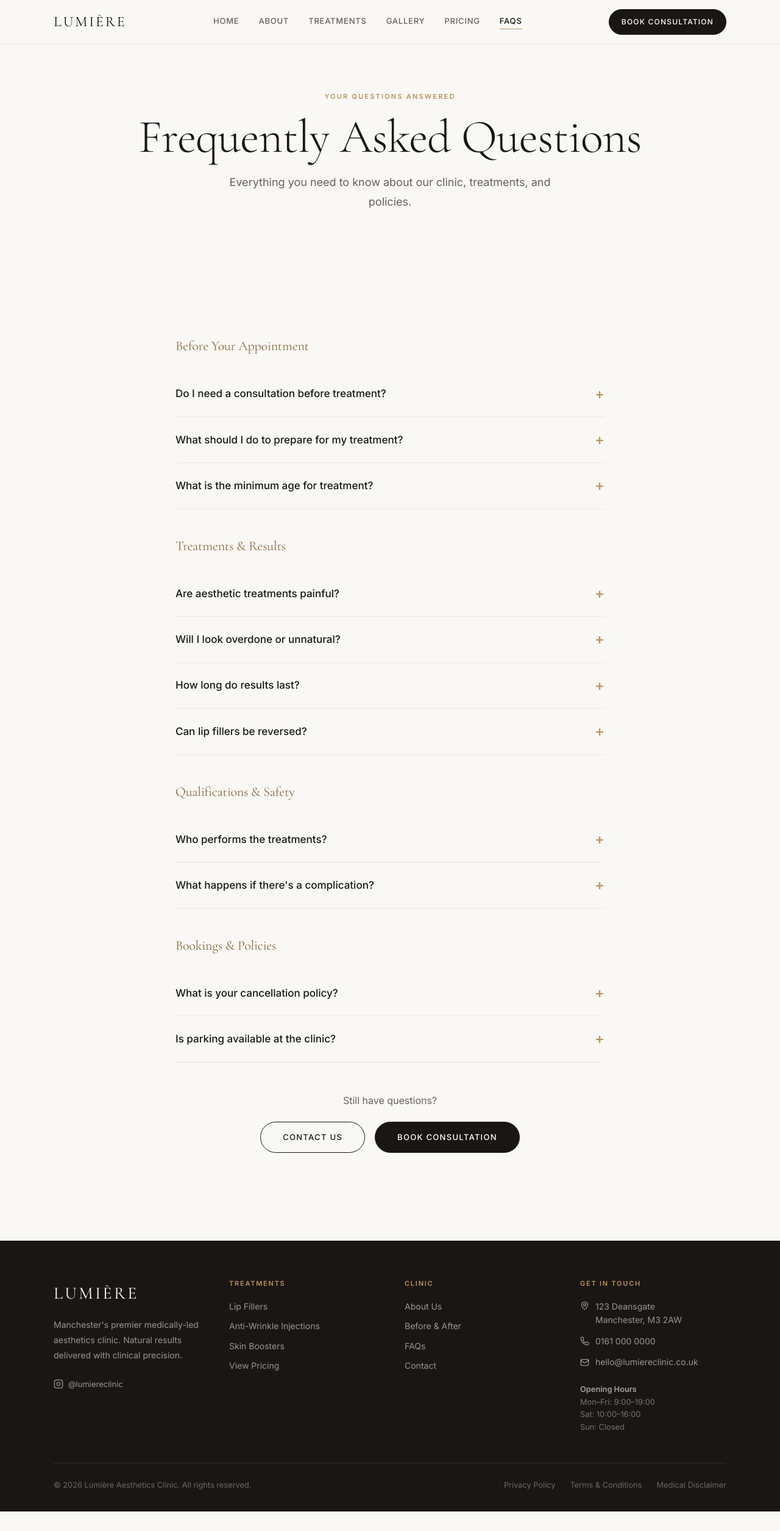
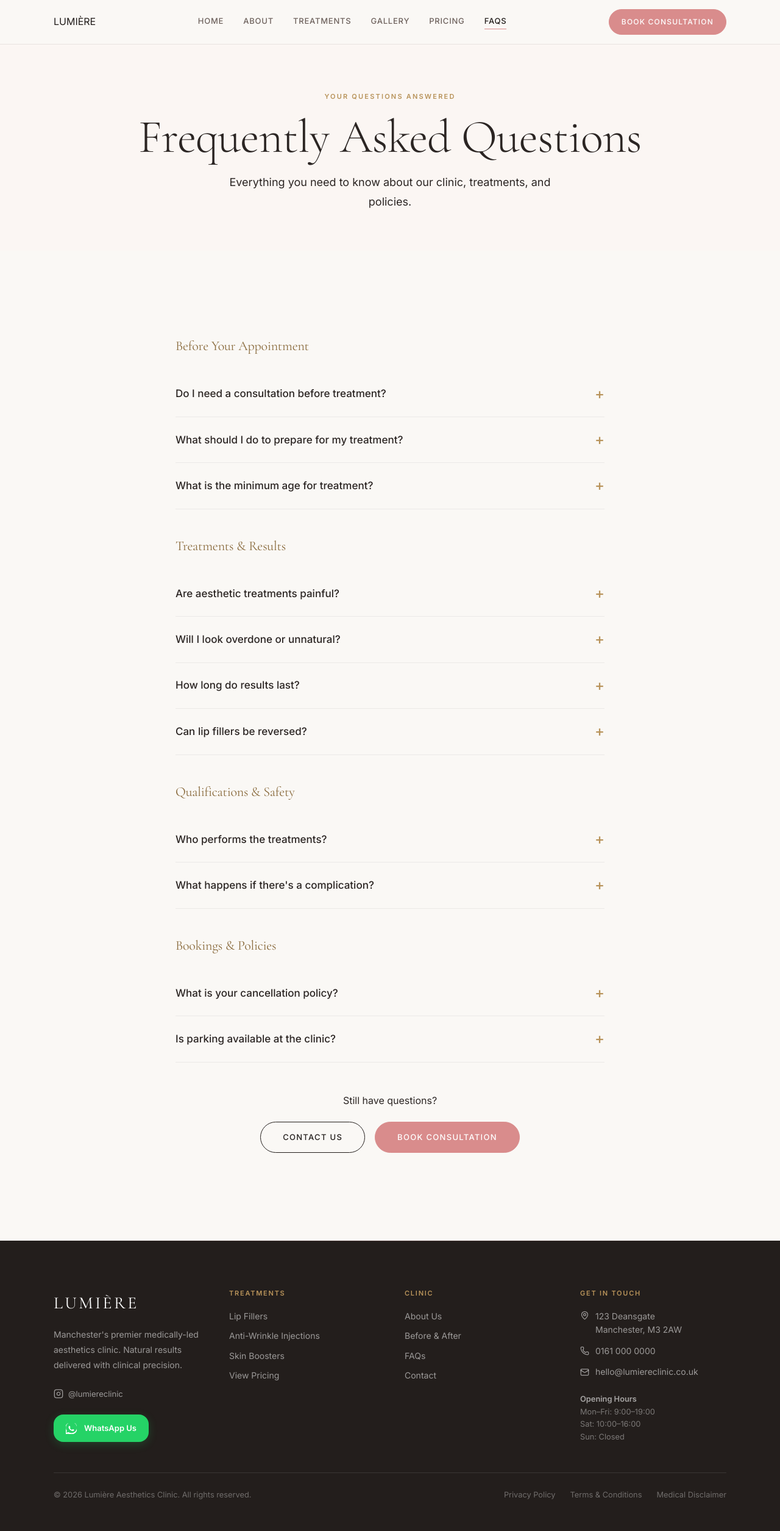
Before and after one commit to mkhushi05/demo-clinics-template, a React (Vite) app: page /faqs in a window 1280 px wide. Shown: the whole page at 61% size. Before the commit the page ends 2478 px from the top, so only its background shows below. Built offline with nearby package versions, Linux system fonts and the light colour scheme.

Commit message:
feat: update color palette, typography, and button styles across the site

```diff
--- a/src/components/layout/Footer.tsx
+++ b/src/components/layout/Footer.tsx
@@ -7,12 +7,16 @@ export default function Footer() {
     return (
         <footer
             style={{
-                backgroundColor: 'var(--color-charcoal)',
+                backgroundColor: 'var(--color-espresso)',
                 color: 'rgba(255, 255, 255, 0.7)',
-                paddingTop: '4rem',
-                paddingBottom: '2rem',
+                paddingTop: '5rem',
+                paddingBottom: '3rem',
+                position: 'relative',
+                overflow: 'hidden',
             }}
         >
+            {/* Soft decorative glow */}
+            <div style={{ position: 'absolute', top: 0, left: '50%', transform: 'translateX(-50%)', width: '100%', maxWidth: '1200px', height: '1px', background: 'linear-gradient(to right, transparent, rgba(217, 140, 140, 0.2), transparent)' }} />
             <div className="container">
                 <div
                     style={{
@@ -54,12 +58,47 @@ export default function Footer() {
                                 fontSize: '0.8125rem',
                                 color: 'rgba(255,255,255,0.55)',
                                 transition: 'color 0.25s ease',
+                                marginBottom: '1.5rem',
                             }}
                             onMouseEnter={e => (e.currentTarget.style.color = '#ffffff')}
                             onMouseLeave={e => (e.currentTarget.style.color = 'rgba(255,255,255,0.55)')}
                         >
                             <Instagram size={16} />
                             @lumiereclinic
+                        </a>
+
+                        <a
+                            href="https://wa.me/441610000000"
+                            target="_blank"
+                            rel="noopener noreferrer"
+                            style={{
+                                display: 'flex',
+                                alignItems: 'center',
+                                gap: '0.75rem',
+                                width: 'fit-content',
+                                backgroundColor: '#25D366',
+                                color: '#ffffff',
+                                padding: '0.75rem 1.25rem',
+                                borderRadius: '1rem',
+                                fontSize: '0.8125rem',
+                                fontWeight: 600,
+                                textDecoration: 'none',
+                                transition: 'transform 0.3s ease, box-shadow 0.3s ease',
+                                boxShadow: '0 4px 15px rgba(37, 211, 102, 0.2)',
+                            }}
+                            onMouseEnter={e => {
+                                e.currentTarget.style.transform = 'translateY(-2px)';
+                                e.currentTarget.style.boxShadow = '0 6px 20px rgba(37, 211, 102, 0.3)';
+                            }}
+                            onMouseLeave={e => {
+                                e.currentTarget.style.transform = 'translateY(0)';
+                                e.currentTarget.style.boxShadow = '0 4px 15px rgba(37, 211, 102, 0.2)';
+                            }}
+                        >
+                            <svg width="18" height="18" viewBox="0 0 24 24" fill="currentColor">
+                                <path d="M17.472 14.382c-.297-.149-1.758-.867-2.03-.967-.273-.099-.471-.148-.67.15-.197.297-.767.966-.94 1.164-.173.199-.347.223-.644.075-.297-.15-1.255-.463-2.39-1.475-.883-.788-1.48-1.761-1.653-2.059-.173-.297-.018-.458.13-.606.134-.133.298-.347.446-.52.149-.174.198-.298.298-.497.099-.198.05-.371-.025-.52-.075-.149-.669-1.612-.916-2.207-.242-.579-.487-.5-.669-.51-.173-.008-.371-.01-.57-.01-.198 0-.52.074-.792.372-.272.297-1.04 1.016-1.04 2.479 0 1.462 1.065 2.875 1.213 3.074.149.198 2.096 3.2 5.077 4.487.709.306 1.262.489 1.694.625.712.227 1.36.195 1.871.118.571-.085 1.758-.719 2.006-1.413.248-.694.248-1.289.173-1.413-.074-.124-.272-.198-.57-.347m-5.421 7.412c-2.135 0-4.215-.575-6.04-1.662l-.433-.252-4.482 1.176 1.2-4.366-.277-.44c-1.196-1.896-1.828-4.1-1.828-6.381 0-6.619 5.381-12 12-12s12 5.381 12 12-5.381 12-12 12m0-24c-7.732 0-14 6.268-14 14 0 2.441.624 4.733 1.72 6.74l-1.832 6.66 6.814-1.788c1.93 1.045 4.12 1.597 6.4 1.597 7.732 0 14-6.268 14-14 0-7.732-6.268-14-14-14" />
+                            </svg>
+                            WhatsApp Us
                         </a>
                     </div>
 
--- a/src/components/layout/Navbar.tsx
+++ b/src/components/layout/Navbar.tsx
@@ -54,11 +54,7 @@ export default function Navbar() {
                     <Link
                         to="/"
                         style={{
-                            fontFamily: 'var(--font-heading)',
-                            fontSize: '1.5rem',
-                            fontWeight: 400,
-                            letterSpacing: '0.12em',
-                            color: isTransparent ? '#ffffff' : 'var(--color-charcoal)',
+                            color: isTransparent ? '#ffffff' : 'var(--color-espresso)',
                             transition: 'color 0.35s ease',
                         }}
                     >
@@ -80,8 +76,8 @@ export default function Navbar() {
                                     textTransform: 'uppercase' as const,
                                     color: isTransparent
                                         ? isActive ? '#ffffff' : 'rgba(255,255,255,0.75)'
-                                        : isActive ? 'var(--color-charcoal)' : 'var(--color-stone-light)',
-                                    borderBottom: isActive ? `1.5px solid ${isTransparent ? '#ffffff' : 'var(--color-gold)'}` : '1.5px solid transparent',
+                                        : isActive ? 'var(--color-espresso)' : 'var(--color-taupe)',
+                                    borderBottom: isActive ? `1.5px solid ${isTransparent ? '#ffffff' : 'var(--color-blush)'}` : '1.5px solid transparent',
                                     paddingBottom: '2px',
                                     transition: 'color 0.25s ease, border-color 0.25s ease',
                                 })}
@@ -97,11 +93,12 @@ export default function Navbar() {
                             to="/booking"
                             className="btn btn-primary"
                             style={{
-                                backgroundColor: isTransparent ? 'rgba(255,255,255,0.15)' : 'var(--color-charcoal)',
-                                borderColor: isTransparent ? 'rgba(255,255,255,0.6)' : 'var(--color-charcoal)',
+                                backgroundColor: isTransparent ? 'rgba(255,255,255,0.15)' : 'var(--color-blush)',
+                                borderColor: isTransparent ? 'rgba(255,255,255,0.6)' : 'var(--color-blush)',
                                 backdropFilter: isTransparent ? 'blur(4px)' : 'none',
                                 fontSize: '0.75rem',
                                 padding: '0.625rem 1.25rem',
+                                color: '#ffffff',
                             }}
                             id="nav-book-btn"
                         >
@@ -136,7 +133,7 @@ export default function Navbar() {
                         position: 'fixed',
                         inset: 0,
                         zIndex: 99,
-                        backgroundColor: 'var(--color-cream)',
+                        backgroundColor: 'var(--color-porcelain)',
                         display: 'flex',
                         flexDirection: 'column',
                         paddingTop: '72px',
@@ -152,9 +149,9 @@ export default function Navbar() {
                                     fontFamily: 'var(--font-heading)',
                                     fontSize: '2rem',
                                     fontWeight: 300,
-                                    color: isActive ? 'var(--color-charcoal)' : 'var(--color-stone-muted)',
+                                    color: isActive ? 'var(--color-espresso)' : 'var(--color-taupe)',
                                     padding: '0.75rem 0',
-                                    borderBottom: '1px solid var(--color-cream-dark)',
+                                    borderBottom: '1px solid var(--color-linen)',
                                 })}
                             >
                                 {label}
--- a/src/index.css
+++ b/src/index.css
@@ -3,18 +3,30 @@
 
 @theme {
   /* ── Colour Palette ── */
+  --color-porcelain: #FBF6F3;
+  --color-linen: #F4ECE7;
   --color-cream: #faf8f5;
-  --color-cream-dark: #f0ebe3;
   --color-ivory: #f5f0e8;
-  --color-charcoal: #1a1614;
-  --color-stone: #3d3530;
-  --color-stone-light: #6b5f58;
-  --color-stone-muted: #a89890;
+
+  --color-espresso: #231E1C;
+  /* Headings */
+  --color-charcoal: #2B2523;
+  /* Primary Text */
+  --color-taupe: #6E625D;
+  /* Muted Text */
+
   --color-gold: #b8935a;
   --color-gold-light: #d4aa72;
   --color-gold-dark: #8a6b3d;
+
+  --color-blush: #D98C8C;
+  /* Primary Accent */
+  --color-blush-hover: #C97575;
+  --color-blush-soft: #F7E1E1;
+
   --color-white: #ffffff;
-  --color-off-white: #f9f7f4;
+  --color-off-white: #FFF9F6;
+  /* Warm card background */
 
   /* ── Typography ── */
   --font-heading: "Cormorant Garamond", Georgia, serif;
@@ -51,12 +63,12 @@
   --radius-xl: 1.5rem;
   --radius-full: 9999px;
 
-  /* ── Shadows ── */
-  --shadow-sm: 0 1px 3px rgba(26, 22, 20, 0.08), 0 1px 2px rgba(26, 22, 20, 0.04);
-  --shadow-md: 0 4px 16px rgba(26, 22, 20, 0.10), 0 2px 6px rgba(26, 22, 20, 0.06);
-  --shadow-lg: 0 10px 40px rgba(26, 22, 20, 0.14), 0 4px 16px rgba(26, 22, 20, 0.08);
-  --shadow-card: 0 2px 8px rgba(26, 22, 20, 0.06), 0 1px 3px rgba(26, 22, 20, 0.04);
-  --shadow-lift: 0 20px 60px rgba(26, 22, 20, 0.18), 0 8px 24px rgba(26, 22, 20, 0.1);
+  /* ── Shadows (Warm Charcoal) ── */
+  --shadow-sm: 0 1px 3px rgba(43, 37, 35, 0.08), 0 1px 2px rgba(43, 37, 35, 0.04);
+  --shadow-md: 0 4px 16px rgba(43, 37, 35, 0.10), 0 2px 6px rgba(43, 37, 35, 0.06);
+  --shadow-lg: 0 10px 40px rgba(43, 37, 35, 0.14), 0 4px 16px rgba(43, 37, 35, 0.08);
+  --shadow-card: 0 2px 8px rgba(43, 37, 35, 0.06), 0 1px 3px rgba(43, 37, 35, 0.04);
+  --shadow-lift: 0 20px 60px rgba(43, 37, 35, 0.18), 0 8px 24px rgba(43, 37, 35, 0.1);
 
   /* ── Transitions ── */
   --duration-fast: 150ms;
@@ -81,7 +93,7 @@ html {
 body {
   margin: 0;
   font-family: var(--font-body);
-  background-color: var(--color-cream);
+  background-color: var(--color-porcelain);
   color: var(--color-charcoal);
   line-height: 1.6;
   font-size: var(--text-base);
@@ -98,7 +110,7 @@ h6 {
   font-family: var(--font-heading);
   font-weight: 400;
   line-height: 1.15;
-  color: var(--color-charcoal);
+  color: var(--color-espresso);
   letter-spacing: -0.01em;
   margin: 0;
 }
@@ -126,7 +138,7 @@ h4 {
 
 p {
   line-height: 1.8;
-  color: var(--color-stone-light);
+  color: var(--color-taupe);
   margin: 0;
 }
 
@@ -235,27 +247,28 @@ img {
 }
 
 .btn-primary {
-  background-color: var(--color-charcoal);
+  background-color: var(--color-blush);
   color: var(--color-white);
-  border-color: var(--color-charcoal);
+  border-color: var(--color-blush);
 }
 
 .btn-primary:hover {
-  background-color: var(--color-stone);
-  border-color: var(--color-stone);
+  background-color: var(--color-blush-hover);
+  border-color: var(--color-blush-hover);
   transform: translateY(-2px);
-  box-shadow: 0 8px 24px rgba(26, 22, 20, 0.3);
+  box-shadow: 0 8px 24px rgba(217, 140, 140, 0.25);
 }
 
 .btn-secondary {
   background-color: transparent;
-  color: var(--color-charcoal);
-  border-color: var(--color-charcoal);
+  color: var(--color-espresso);
+  border-color: var(--color-espresso);
 }
 
 .btn-secondary:hover {
-  background-color: var(--color-charcoal);
+  background-color: var(--color-blush);
   color: var(--color-white);
+  border-color: var(--color-blush);
   transform: translateY(-2px);
 }
 
@@ -274,12 +287,12 @@ img {
 
 .btn-light {
   background-color: var(--color-white);
-  color: var(--color-charcoal);
+  color: var(--color-espresso);
   border-color: var(--color-white);
 }
 
 .btn-light:hover {
-  background-color: var(--color-cream);
+  background-color: var(--color-porcelain);
   transform: translateY(-2px);
 }
 
```
Also changed, not shown: src/components/home/FeaturedTreatments.tsx (+24 -18 lines), src/components/home/TreatmentCategories.tsx (+9 -9 lines), src/components/ui/StatsBar.tsx (+5 -5 lines).
